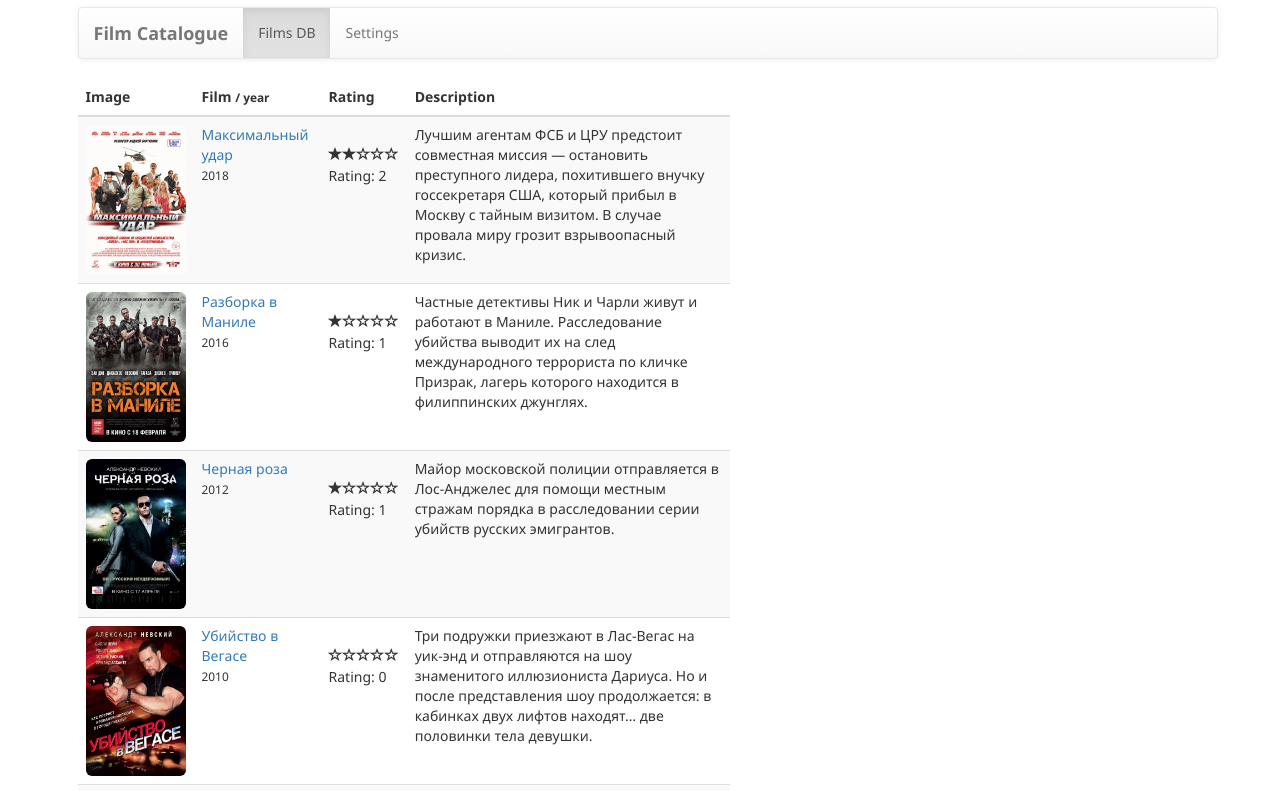
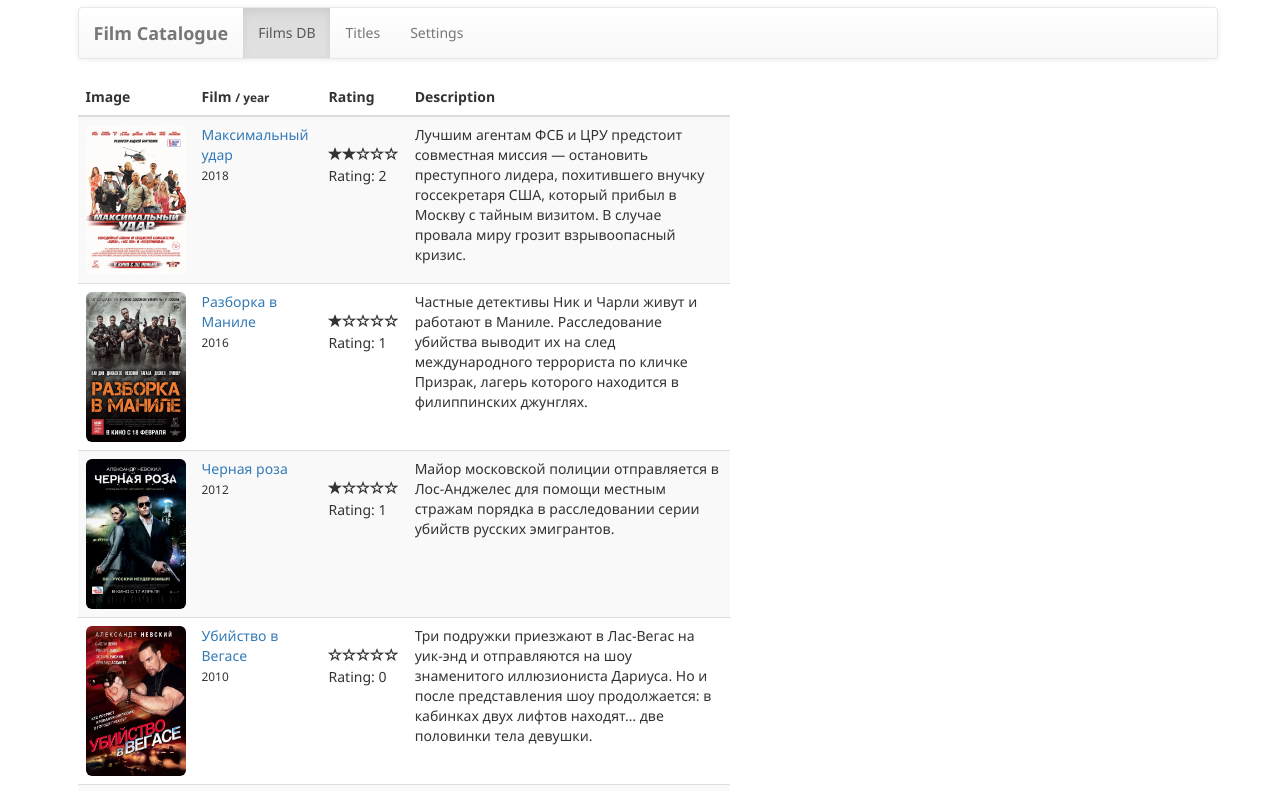
Before and after one commit to yumedzi/FilmCatalogue, a React (Create React App) app: page / in a window 1280 px wide. Shown: the top 791 px of the page. Built offline with nearby package versions, Linux system fonts and the light colour scheme.

Commit message:
ADD: Titles page/store

```diff
--- a/src/App.js
+++ b/src/App.js
@@ -4,6 +4,7 @@ import { Provider  } from 'mobx-react';
 import filmStore from './stores/films-store'
 import formStore from './stores/form-store'
 import siteStore from './stores/site-store'
+import titlesStore from './stores/titles-store'
 import Page from './components/Page'
 
 const App = () =>
@@ -11,6 +12,7 @@ const App = () =>
     filmStore={filmStore}
     formStore={formStore}
     siteStore={siteStore}
+    titlesStore={titlesStore}
   >
     <Page/>
   </Provider>;
--- a/src/components/Menu/Menu.js
+++ b/src/components/Menu/Menu.js
@@ -4,12 +4,14 @@ import {Nav, MenuItem, Navbar, NavItem, NavDropdown} from 'react-bootstrap' // e
 
 
 const Menu = ({siteStore}) =>
-  <Navbar>
+  <Navbar fluid responsive>
     <Navbar.Header>
       <Navbar.Brand>
         <a href="/FilmCatalogue"><strong>Film Catalogue</strong></a>
       </Navbar.Brand>
+      <Navbar.Toggle />
     </Navbar.Header>
+    <Navbar.Collapse>
       <Nav>
         <NavItem
           eventKey={1}
@@ -20,6 +22,14 @@ const Menu = ({siteStore}) =>
         Films DB
         </NavItem>
         <NavItem
+          eventKey={3}
+          href="#"
+          className={siteStore.currentSection === 'titles' && 'active'}
+          onClick={() => siteStore.changeSection('titles')}
+        >
+        Titles
+        </NavItem>
+        <NavItem
           eventKey={2}
           href="#"
           className={siteStore.currentSection === 'settings' && 'active'}
@@ -28,6 +38,7 @@ const Menu = ({siteStore}) =>
         Settings
         </NavItem>
       </Nav>
+    </Navbar.Collapse>
   </Navbar>;
 
 export default inject('siteStore')(observer(Menu))
--- a/src/components/Page.js
+++ b/src/components/Page.js
@@ -5,6 +5,7 @@ import { observer, inject } from 'mobx-react';
 import FilmPage from './FilmPage/FilmPage'
 import Menu from './Menu/Menu'
 import SettingsPage from './SettingsPage/SettingsPage'
+import TitlesPage from './TitlesPage/TitlesPage'
 
 
 const Page = ({siteStore}) =>
@@ -13,6 +14,8 @@ const Page = ({siteStore}) =>
     {/* ### Site sections ### */}
     {/* FILMS */}
     {siteStore.currentSection === 'films' && <FilmPage/>}
+    {/* TITLES */}
+    {siteStore.currentSection === 'titles' && <TitlesPage/>}
     {/* SETTINGS */}
     {siteStore.currentSection === 'settings' && <SettingsPage/>}
   </Grid>;
--- /dev/null
+++ b/src/components/TitlesPage/TitlesPage.js
@@ -0,0 +1,14 @@
+import React from 'react'
+import {ListGroup, ListGroupItem} from 'react-bootstrap'
+import { observer, inject } from 'mobx-react'
+
+
+const TitlesPage = ({titlesStore}) =>
+  <div><h3>Titles of Alexandr Nevskii</h3>
+    <ListGroup>
+      {titlesStore.titles.map((title, index) => <ListGroupItem key={index}>{title}</ListGroupItem>)}
+    </ListGroup>
+  </div>;
+
+
+export default inject('titlesStore')(observer(TitlesPage))
--- /dev/null
+++ b/src/data/titles.js
@@ -0,0 +1,70 @@
+const titles = [
+  'Актёр',
+  'Режиссёр',
+  'Мистер вселенная',
+  'Полиглот',
+  'Чемпион мира по боулингу ',
+  'Победитель конкурса "губы всех времён и народов"',
+  'Сценарист',
+  'Пароход',
+  'Страж галактики',
+  'Комедиант',
+  'Ультрамарин',
+  'Лучший друг арнольда шварцнеггера',
+  'Создатель хэви-металла',
+  'Художник',
+  'Оператор',
+  'Хокаге',
+  'Президент югославии',
+  'Владелец личного тиранозвра',
+  'Князь новгородский',
+  'Король шаманов',
+  'Экстрасенс',
+  'Автор библии',
+  'Гроза семи морей',
+  'Литератор,галактус',
+  'Победитель битвы роботов 2002',
+  'Урукхай',
+  'Поводырь',
+  'Икс-мэн',
+  'Император человечества',
+  'Гальский друид',
+  'Метатель ядра и икры',
+  'Довакин',
+  'Хранитель золотого глобуса',
+  'Пирамидоголовый',
+  'Витамин с',
+  'Хозяин муромских лесов',
+  'Повелитель времени',
+  'Вдохновитель некрономикона',
+  'Стрелок',
+  'Чемпион по скачкам 1918 года',
+  'Агент 007',
+  'Аркканцлер незримого университета',
+  'Космический ковбой',
+  'Мать драконов',
+  'Каратист',
+  'Строитель пирамид',
+  'Бэтмен',
+  'Изобретатель ложки',
+  'Аватар',
+  'Задающий тон всей комнате',
+  'Чупакабра',
+  'Сталкер',
+  'Фараон',
+  'Охотник на мамонтов',
+  'Знако зодиака',
+  'Спаситель человечества 21 декабря 2012 года',
+  'Ветеран куликовской битвы',
+  'Ницшеанский сверхчеловек',
+  'Секс-символ',
+  'Секс-знак',
+  'Секс-намёк',
+  'Ассасин',
+  'Наш парень в голливуде',
+  'Победитель чемпионата по шахматам среди юниоров 2012',
+  'Гладиатор',
+  'Бог любви у древних шумеров'
+]
+
+export default titles
--- a/src/stores/site-store.js
+++ b/src/stores/site-store.js
@@ -3,7 +3,8 @@ import { action, extendObservable } from 'mobx';
 class SiteStore {
   allSections = [
     'films',
-    'settings'
+    'settings',
+    'titles'
   ]
   constructor() {
     extendObservable(this, {
--- /dev/null
+++ b/src/stores/titles-store.js
@@ -0,0 +1,16 @@
+import { extendObservable } from 'mobx'
+
+import titles from '../data/titles'
+
+
+class TitlesStore {
+  constructor() {
+    extendObservable(this, {
+      titles
+    })
+  }
+}
+
+const titlesStore = new TitlesStore()
+export default titlesStore
+export {titlesStore}
```
Lines whose indentation alone changed are shown as unchanged.
